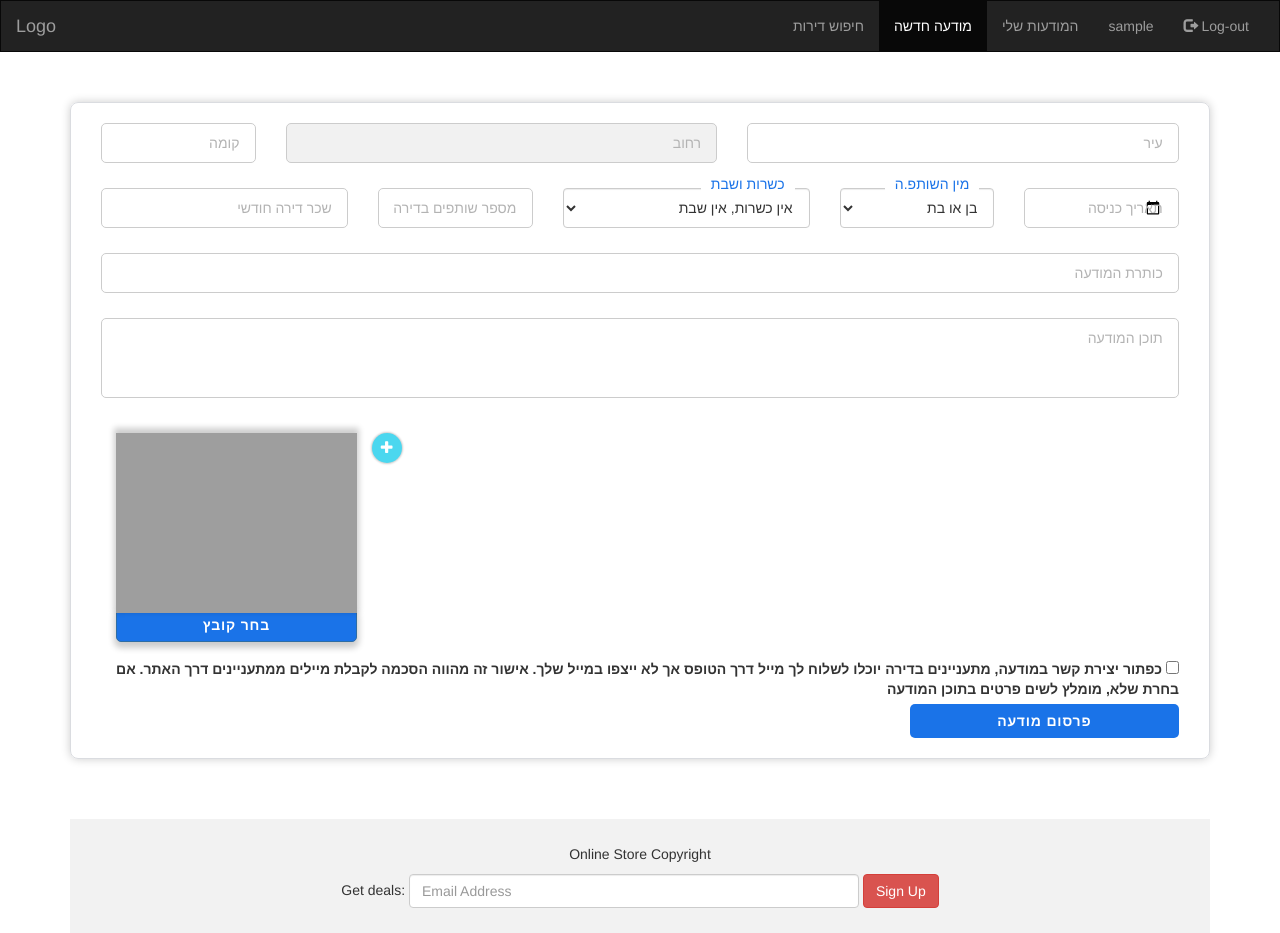
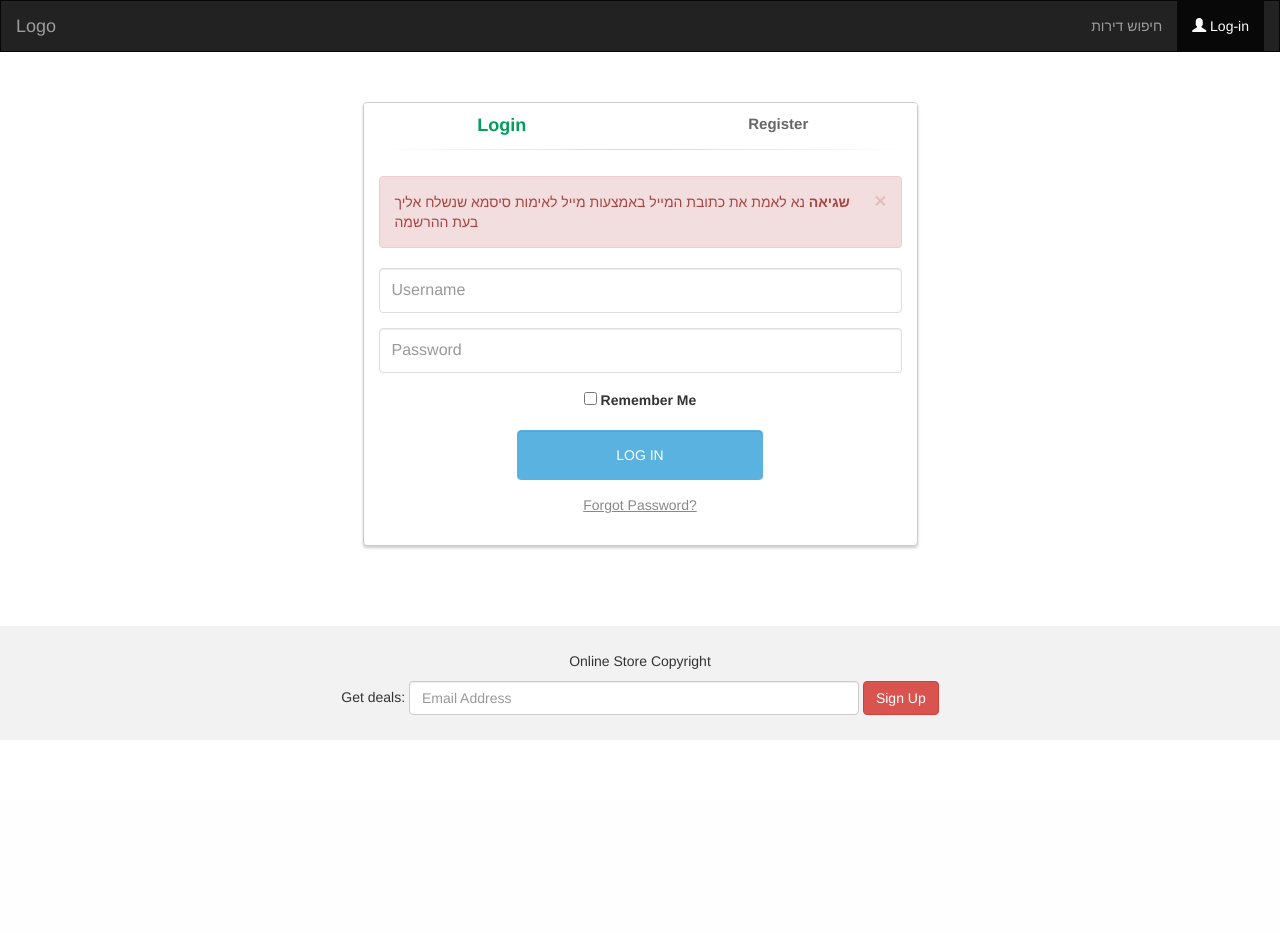
Before and after one commit to amit-moses/dirut_shutafim, a Django app: page /ad/ in a window 1280 px wide. After the commit the page ends 715 px from the top, so only its background shows below. Run offline with Django 4.2, Linux system fonts and the light colour scheme; the visitor is signed in with stand-in values (Sample User, id 1); parts of the project's set-up code (start-up, migrations or seed data) failed here and were passed over; some libraries are stand-ins or nearby versions; grey boxes are pictures that could not be loaded.

Commit message:
vaildation email on registration added

```diff
--- a/dirot_project/settings.py
+++ b/dirot_project/settings.py
@@ -145,3 +145,5 @@ DEFAULT_FROM_EMAIL = 'dirotshutafim@gmail.com'
 SILENCED_SYSTEM_CHECKS = ['captcha.recaptcha_test_key_error'] #RECAPTCHA_TEST
 RECAPTCHA_PUBLIC_KEY = os.environ.get('RECAPTCHA1')
 RECAPTCHA_PRIVATE_KEY = os.environ.get('RECAPTCHA2')
+
+MY_URL = 'http://127.0.0.1:8000/'
--- a/shutafim/models.py
+++ b/shutafim/models.py
@@ -3,6 +3,7 @@ from django.utils import timezone
 from django.contrib.auth.models import User
 import datetime
 from firebase_admin import credentials,initialize_app, storage
+from django.conf import settings
 import random
 
 
@@ -25,7 +26,7 @@ class Apartment(models.Model):
         return self.city
 
     def get_url(self):
-        return f'http://127.0.0.1:8000/apr/{self.id}'
+        return f'{settings.MY_URL}apr/{self.id}'
 
     def short_title(self):
       my_title = self.title
--- a/shutafim/templates/login.html
+++ b/shutafim/templates/login.html
@@ -99,11 +99,6 @@
 	border-color: #1CA347;
 }
 </style>
-{% if user.is_authenticated %}
-<!-- show this if user is logged in-->
-<h3>Hello {{ user.username }}</h3>
-{% else %}
-
 <div class="container">
     <div class="row">
         <div class="col-md-6 col-md-offset-3">
@@ -126,7 +121,7 @@
                                 {% if log %}
                                 <div class="alert alert-danger alert-dismissible">
                                     <a href="#" class="close" data-dismiss="alert" aria-label="close">&times;</a>
-                                    <strong>שגיאה</strong> כנראה הזנת שם משתמש או סיסמא לא נכונים
+                                    <strong>שגיאה</strong> {{log}}
                                   </div>
                                 {% endif %}
                                 {% if reset %}
@@ -167,9 +162,11 @@
                                 {% if reg %}
                                 <div class="alert alert-danger alert-dismissible">
                                     <a href="#" class="close" data-dismiss="alert" aria-label="close">&times;</a>
-                                    <strong>Error register!</strong>
+                                    <strong>שגיאת הרשמה</strong>
                                     {% if msg %}
-                                    {{msg}}
+                                    {% for tx in msg %}
+                                    <br>{{tx}}
+                                    {% endfor %}
                                     {% endif%}
                                   </div>
                                 {% endif %}
@@ -182,9 +179,6 @@
                                 </div>
                                 <div class="form-group">
                                     <input type="text" {% if firstname %}value={{ firstname }}{% endif %} name="firstname" id="firstname" tabindex="1" class="form-control" placeholder="First Name" value="">
-                                </div>
-                                <div class="form-group">
-                                    <input type="text" {% if lastname %}value={{ lastname }}{% endif %} name="lastname" id="lastname" tabindex="1" class="form-control" placeholder="Last Name" value="">
                                 </div>
                                 <div class="form-group">
                                     <input type="password" name="password" id="password" tabindex="2" class="form-control" placeholder="Password">
@@ -237,5 +231,4 @@ $('#register-form-link').addClass('active');
 {% endif %}
 </script>
 
-{% endif %}
 {% endblock %}
--- a/shutafim/templates/navbar.html
+++ b/shutafim/templates/navbar.html
@@ -11,7 +11,7 @@
         <div class="collapse navbar-collapse" id="myNavbar">
             <ul class="nav navbar-nav navbar-right">
                 <li id="idcat_0"><a href="{% url 'index' %}"><span class=""></span> חיפוש דירות</a></li>
-                {% if user.is_authenticated %}
+                {% if user.is_authenticated and user.last_name == '1' or psk %}
                 <li id="idcat_5"><a href="{% url 'newadd' %}"><span class=""></span>מודעה חדשה</a></li>
                 <li id="idcat_4"><a href="{% url 'myads' %}"><span class=""></span>המודעות שלי</a></li>
                 <li id="idcat_3"><a href=""><span class=""></span> {{ user.username }}</a></li>
--- a/shutafim/templates/singlepage.html
+++ b/shutafim/templates/singlepage.html
@@ -476,11 +476,9 @@
                     {% if apr.partners %}<div class="d-flex flex-row align-items-center"> <i class="fa fa-calendar-check-o"></i> <span class="ml-1">מספר שותפים: {{apr.partners}}</span> </div>{% endif %}
                     {% if apr.floor %}<div class="d-flex flex-row align-items-center"> <i class="fa fa-calendar-check-o"></i> <span class="ml-1">קומה: {{apr.floor}}</span> </div>{% endif %}
                     {% if apr.entry_date %}<div class="d-flex flex-row align-items-center"> <i class="fa fa-calendar-check-o"></i> <span class="ml-1">תאריך כניסה: {{apr.get_date_format}}</span> </div>{% endif %}
-
                     {% if apr.gender == 1%}<div class="d-flex flex-row align-items-center"> <i class="fa fa-calendar-check-o"></i> <span class="ml-1">מיועד ל: בנים בלבד</span> </div>{% endif %}
                     {% if apr.gender == 2%}<div class="d-flex flex-row align-items-center"> <i class="fa fa-calendar-check-o"></i> <span class="ml-1">מיועד ל: בנות בלבד</span> </div>{% endif %}
                     {% if apr.gender == 0%}<div class="d-flex flex-row align-items-center"> <i class="fa fa-calendar-check-o"></i> <span class="ml-1">מיועד ל: בנים ובנות</span> </div>{% endif %}
-
                     {% if apr.kosher == 0%}<div class="d-flex flex-row align-items-center"> <i class="fa fa-calendar-check-o"></i> <span class="ml-1">כשרות: אין כשרות, אין שבת</span> </div>{% endif %}
                     {% if apr.kosher == 1%}<div class="d-flex flex-row align-items-center"> <i class="fa fa-calendar-check-o"></i> <span class="ml-1">כשרות: יש כשרות, שומרי שבת</span> </div>{% endif %}
                     {% if apr.kosher == 2%}<div class="d-flex flex-row align-items-center"> <i class="fa fa-calendar-check-o"></i> <span class="ml-1">כשרות: יש כשרות, אין שבת</span> </div>{% endif %}
--- a/shutafim/urls.py
+++ b/shutafim/urls.py
@@ -22,7 +22,9 @@ urlpatterns = [
     path("api/<int:apr_id>", views.api, name="api"),
     path("send_mes/", views.send_email_to_publisher, name="send_email_to_publisher"),
     path("send_mes/<apr_id>", views.send_email_to_publisher, name="send_email_to_publisher"),
-
+    path("vaild/", views.vaild_account, name="vaild_account"),
+    path("vaild/<user_id>", views.vaild_account, name="vaild_account"),
+    path("vaild/<user_id>/<token>", views.vaild_account, name="vaild_account"),
     path("rest_password/", auth_views.PasswordResetView.as_view(template_name = 'reset/password_reset.html', html_email_template_name='reset/password_reset_email.html'), name='reset_password'),
     path("rest_password_sent/", auth_views.PasswordChangeDoneView.as_view(), name='password_reset_done'),
     path("rest/<uidb64>/<token>/", auth_views.PasswordResetConfirmView.as_view(template_name = 'reset/password_confirm.html'), name='password_reset_confirm'),
--- a/shutafim/views.py
+++ b/shutafim/views.py
@@ -11,10 +11,28 @@ from django.conf import settings
 from django import forms
 from captcha.fields import ReCaptchaField
 from captcha.widgets import ReCaptchaV2Checkbox
-
+import random
 
 class Recaptcha(forms.Form):
     captcha = ReCaptchaField(widget=ReCaptchaV2Checkbox)
+
+def send_email(toemail, mysubject, mymessage):
+    with get_connection(
+        host=settings.EMAIL_HOST,
+    port=settings.EMAIL_PORT,
+    username=settings.EMAIL_HOST_USER,
+    password=settings.EMAIL_HOST_PASSWORD,
+    use_tls=settings.EMAIL_USE_TLS
+    ) as connection:
+        subject = mysubject
+        email_from = settings.EMAIL_HOST_USER
+        recipient_list = [toemail, ]
+        message = mymessage
+        EmailMessage(subject, message, email_from, recipient_list, connection=connection).send()
+
+def send_vaildation_email(email, name, user_id, token):
+    mes = f'שלום {name}, \n תודה שנרשמת לאתר! רצינו לוודא שזה באמת המייל שלך מאחר ותוכל להגדיר שאתה מעוניין לקבל הודעות ממשתמשים שיתעניינו בדירות שתפרסם באתר.\n על מנת להשלים את תהליך ההרשמה יש ללחוץ על הקישור המופיע במייל זה. לאחר לחיצה עליו, חשבונך יופעל.\n הקישור: {settings.MY_URL}vaild/{user_id}/{token} \n תודה!'
+    send_email(email, 'אימות כתובת המייל' ,mes)
 
 def index(request):
     # max_id = request.GET.get('max_id')
@@ -35,7 +53,10 @@ def index(request):
 
 @login_required
 def api(request, apr_id = -1):
-    if request.method == 'POST':
+    user = request.user
+    if user:
+        if user.last_name != '1': return render(request, 'login.html', {'log': 'נא לאמת את כתובת המייל באמצעות מייל לאימות סיסמא שנשלח אליך בעת ההרשמה'})
+    elif request.method == 'POST':
         city = request.POST.get('city_choice')
         street = request.POST.get('street_choice')
         floor = request.POST.get('floor')
@@ -96,17 +117,19 @@ def delete_apr(request, apr_id=0):
 
     return redirect('myads')
 
-
-
 @login_required
 def newadd(request, apr_id = -1):
-    if request.method == 'GET':
-        if apr_id >0:
-            apr = Apartment.objects.filter(pk = apr_id).all()
-            if apr:
-                apr = apr[0]
-                return render(request, 'addmanage.html', {'apr': apr, 'rdate':apr.entry_date.strftime('%Y-%m-%d')})
-        return render(request, 'addmanage.html', {'apr': False, 'date_d': False})
+    user = request.user
+    if user.is_authenticated:
+        if user.last_name != '1':
+            return render(request, 'login.html', {'log': 'נא לאמת את כתובת המייל באמצעות מייל לאימות סיסמא שנשלח אליך בעת ההרשמה'})
+        elif request.method == 'GET':
+            if apr_id >0:
+                apr = Apartment.objects.filter(pk = apr_id).all()
+                if apr:
+                    apr = apr[0]
+                    return render(request, 'addmanage.html', {'apr': apr, 'rdate':apr.entry_date.strftime('%Y-%m-%d')})
+            return render(request, 'addmanage.html', {'apr': False, 'date_d': False})
 
 def single_page_view(request, apr_id):
     apr = Apartment.objects.filter(pk = apr_id).all()
@@ -117,6 +140,9 @@ def single_page_view(request, apr_id):
 
 @login_required
 def myads(request):
+    user = request.user
+    if user:
+        if user.last_name != '1': return render(request, 'login.html', {'log': 'נא לאמת את כתובת המייל באמצעות מייל לאימות סיסמא שנשלח אליך בעת ההרשמה'})
     context = {'apartments': Apartment.objects.filter(publisher = request.user.id).all()}
     return render(request, 'myads.html', context)
 
@@ -152,38 +178,44 @@ def search(request):
 
     return JsonResponse([k.toJSON() for k in query.order_by('-id')[:12]], safe=False)
 
-
-
-
 def register_page(request):
     if request.method == 'POST':
         username = request.POST.get('username')
         password = request.POST.get('password')
         repassword = request.POST.get('repassword')
         firstname = request.POST.get('firstname')
-        lastname = request.POST.get('lastname')
         email = request.POST.get('email')
         msg = []
-        if repassword == password and password and username and email and firstname and lastname:
+        if User.objects.filter(email = email).all(): msg.append('מייל זה נמצא בשימוש')
+        elif repassword == password and password and username and email and firstname:
             try:
-                user = User.objects.create_user(username=username, email=email, first_name = firstname, last_name = lastname, password=password)
+                options = 'Aa5B1b2C3r4Df5q6E4o7u28F9Q1mRS'
+                vaildation = [options[random.randint(0, len(options)-1)] for k in range(16)]
+                user = User.objects.create_user(username=username, email=email, first_name = firstname, last_name = ''.join(vaildation), password=password)
                 user.save()
             except Exception as e:
                 msg.append(e)
             user1 = authenticate(request, username = username, password = password)
             if user1:
                 login(request, user1)
-                return redirect('index')
-        elif repassword != password: msg.append('the passwords not match')
-        if not username or not password or not firstname or not firstname or not email or not lastname:
-            msg.append('one of the fields is blank!')
+                send_vaildation_email(user1.email,user1.first_name, user.id, user1.last_name)
+                return render(request, 'login.html', {'reset':'שלחנו לך מייל לאימות כתובת המייל שהזנת, מאחר שתוכל לבחור לקבל מיילים ממתעניינים בדירה נבקש לאשר שזאת כתובת המייל שלך. תודה'})
+        elif repassword != password: msg.append('הסיסמאות לא תואמות')
+        if not username or not password or not firstname or not firstname or not email:
+            msg.append('נא למלא את כל השדות')
 
-        return render(request, 'login.html', {'username2': username, 'email': email, 'lastname':lastname, 'firstname':firstname, 'reg': 'reg', 'msg':msg})
+        return render(request, 'login.html', {'username2': username, 'email': email, 'firstname':firstname, 'reg': 'reg', 'msg':msg})
 
 def login_page(request):
-    # send_email('amitm747@gmail.com', 'היי', "מה נשמע?")
-    if request.user.is_authenticated:
-        return redirect('index')
+    user = request.user
+    if user.is_authenticated:
+        if user.last_name != '1':
+            if request.method == 'GET':
+                return render(request, 'login.html')
+            else:
+                return render(request, 'login.html', {'log': 'נא לאמת את כתובת המייל באמצעות מייל לאימות סיסמא שנשלח אליך בעת ההרשמה'})
+        else: return redirect('index')
+
     elif request.method == 'POST':
         username = request.POST.get('username')
         password = request.POST.get('password')
@@ -193,7 +225,7 @@ def login_page(request):
             return redirect('index')
         else:
             messages.error(request, f"log")
-        return render(request, 'login.html', {'username1': username, 'log': 'log'})
+        return render(request, 'login.html', {'username1': username, 'log': 'כנראה הזנת שם משתמש או סיסמא לא נכונים'})
 
     next = request.GET.get('next')
     if next:
@@ -206,20 +238,6 @@ def login_page(request):
 def logout_page(request):
     logout(request)
     return redirect('index')
-
-def send_email(toemail, mysubject, mymessage):
-    with get_connection(
-        host=settings.EMAIL_HOST,
-    port=settings.EMAIL_PORT,
-    username=settings.EMAIL_HOST_USER,
-    password=settings.EMAIL_HOST_PASSWORD,
-    use_tls=settings.EMAIL_USE_TLS
-    ) as connection:
-        subject = mysubject
-        email_from = settings.EMAIL_HOST_USER
-        recipient_list = [toemail, ]
-        message = mymessage
-        EmailMessage(subject, message, email_from, recipient_list, connection=connection).send()
 
 def send_email_to_publisher(request, apr_id = 0):
     form = Recaptcha(request.POST)
@@ -242,3 +260,24 @@ def send_email_to_publisher(request, apr_id = 0):
 
     context = {'apr': apr, 'errmes': errmes, 'form': Recaptcha(), 'my_name_err': mes_from, 'my_con_err':mes_contact, 'my_mes_err':mes_content}
     return render(request, 'singlepage.html', context)
+
+def vaild_account(request, user_id =0, token = None):
+    mes = None
+    if request.user:
+        if request.user.is_authenticated and request.user.last_name == '1':
+            return render(request, 'index.html')
+
+    if user_id and token:
+        user = User.objects.filter(pk = user_id).all()
+        if user:
+            user = user[0]
+            if user.last_name == token:
+                user.last_name = '1'
+                user.save()
+                mes = 'אימות כתובת המייל הושלמה, ניתן להתחבר כעת'
+                if request.user.is_authenticated:  return render(request, 'index.html', {'psk': 'psk'})
+            elif user.last_name == '1':
+                mes = 'נראה שכבר אישרת את כתובת המייל, ניתן להתחבר'
+            if mes:
+                return render(request, 'login.html', {'reset': mes})
+    return render(request, 'login.html', {'log': 'שגיאה באימות החשבון'})
```
